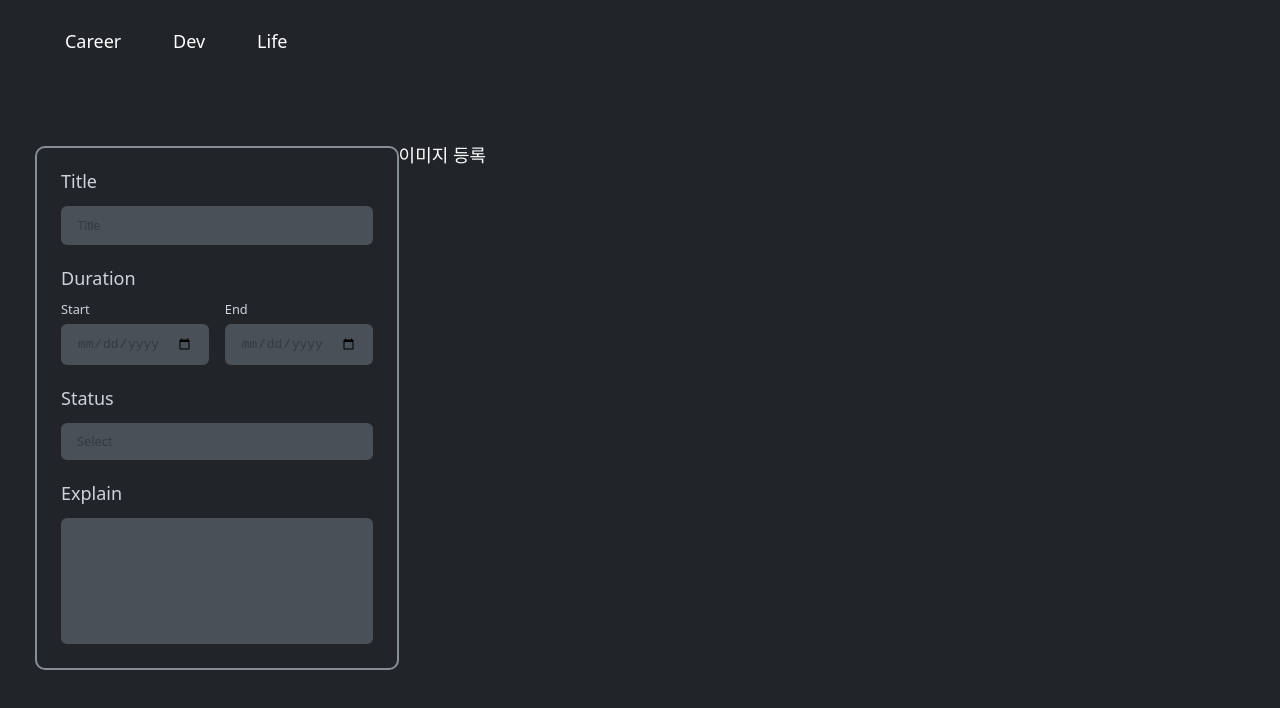
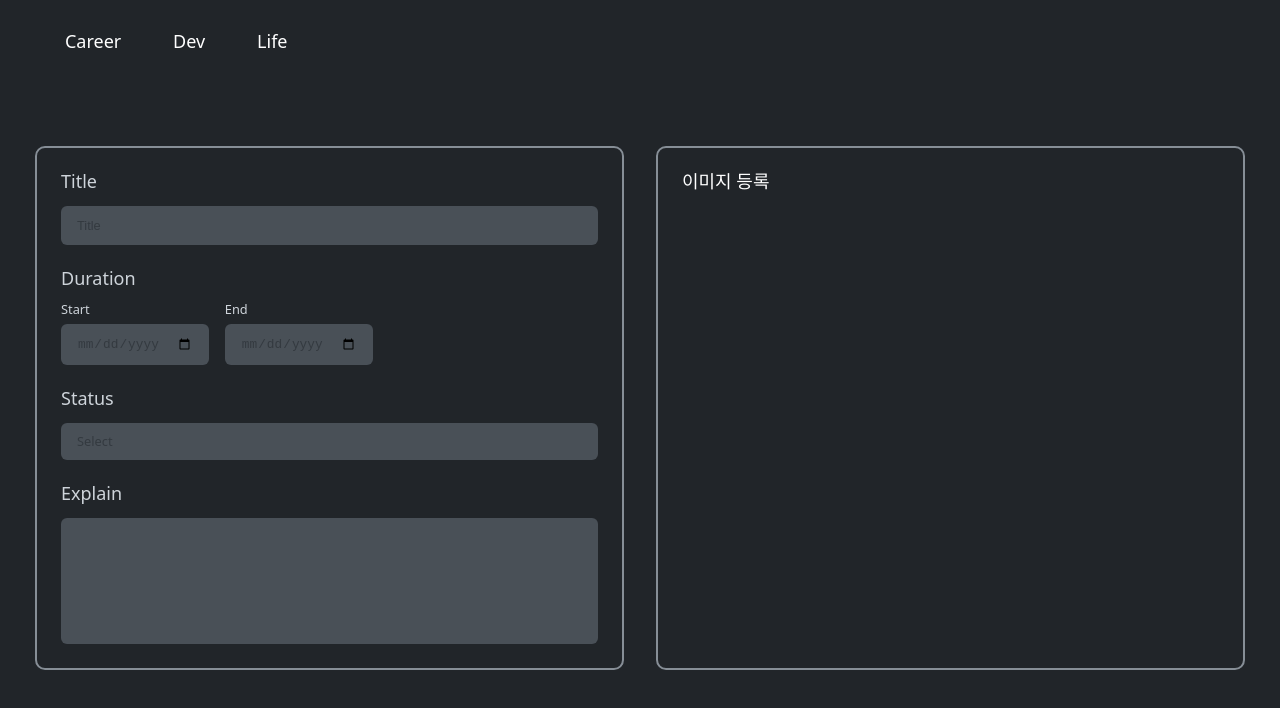
Before and after one commit to DUKE506/Duke, a Next.js app: page /dev/add in a window 1280 px wide. Shown: the top 708 px of the page. Built offline with nearby package versions, Linux system fonts and the light colour scheme.

Commit message:
feat : DnD 스터디중

```diff
--- a/src/app/(dev)/dev/add/components/DevImg/DevImg.module.css
+++ b/src/app/(dev)/dev/add/components/DevImg/DevImg.module.css
@@ -0,0 +1,13 @@
+.img_container{
+    width :100%;
+    white-space: nowrap;
+
+    display: flex;
+    flex-direction: column;
+
+    border: 2px solid var(--color-main4);
+    border-radius: 10px;
+    padding: var(--pad-mw);
+
+
+}
--- a/src/app/(dev)/dev/add/components/DevImg/DevImg.tsx
+++ b/src/app/(dev)/dev/add/components/DevImg/DevImg.tsx
@@ -1,13 +1,13 @@
+import styles from './DevImg.module.css'
 
 
 const DevImg = () =>{
     return(
-        <div className="imgarea">
-            <div>
-                <span>
-                    이미지 등록
-                </span>
-            </div>
+        <div className={styles.img_container}>
+
+            <span>
+                이미지 등록
+            </span>
             <div>
 
             </div>
--- a/src/app/(dev)/dev/add/components/DevInfo/DevInfo.module.css
+++ b/src/app/(dev)/dev/add/components/DevInfo/DevInfo.module.css
@@ -1,20 +1,11 @@
 
-@keyframes YAppear{
-    from {
-          opacity: 0;
-          transform: translateY(-5%);
-      }
-
-      to {
-          opacity: 1;
-          transform: translateY(0);
-      }
-  }
 
 .devinfo{
-    animation: YAppear 1s;
+    animation: var(--ani-yappear);
     animation-fill-mode: forwards;
     /* animation-delay: 0.1s; */
+
+    width: 100%;
 
     display: flex;
     flex-direction: column;
--- a/src/app/(dev)/dev/add/page.module.css
+++ b/src/app/(dev)/dev/add/page.module.css
@@ -1,4 +1,6 @@
 .dev{
     width: 100%;
     display: flex;
+
+    gap : var(--pad-wide)
 }
--- a/src/styles/global.css
+++ b/src/styles/global.css
@@ -1,5 +1,22 @@
+@keyframes YAppear{
+  from {
+      opacity: 0;
+      transform: translateY(-5%);
+  }
+
+  to {
+      opacity: 1;
+      transform: translateY(0);
+  }
+}
+
+
 :root {
 
+  /*
+  애니메이션
+  */
+  --ani-yappear : YAppear 1s;
 
 
   /*
```
